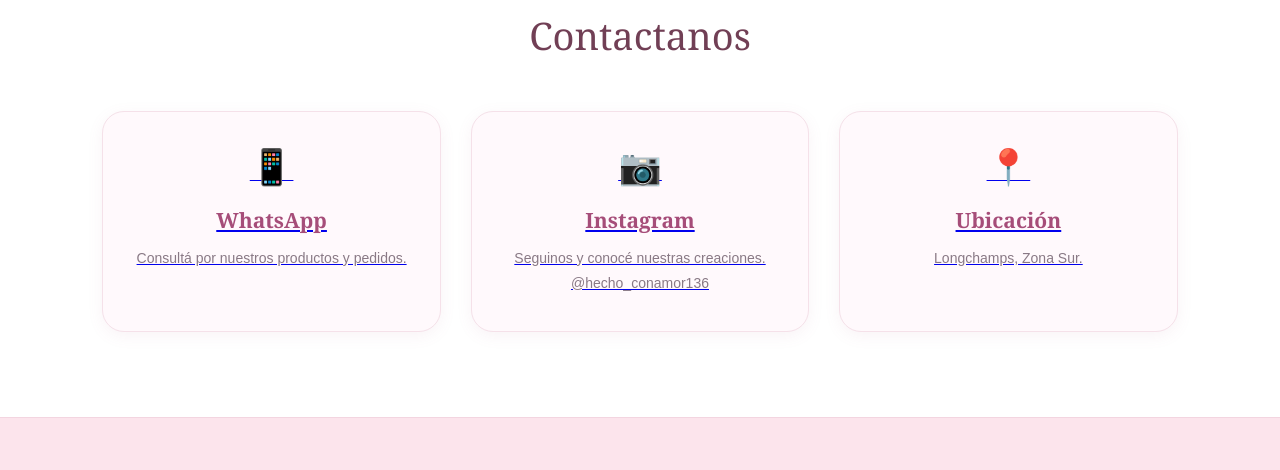
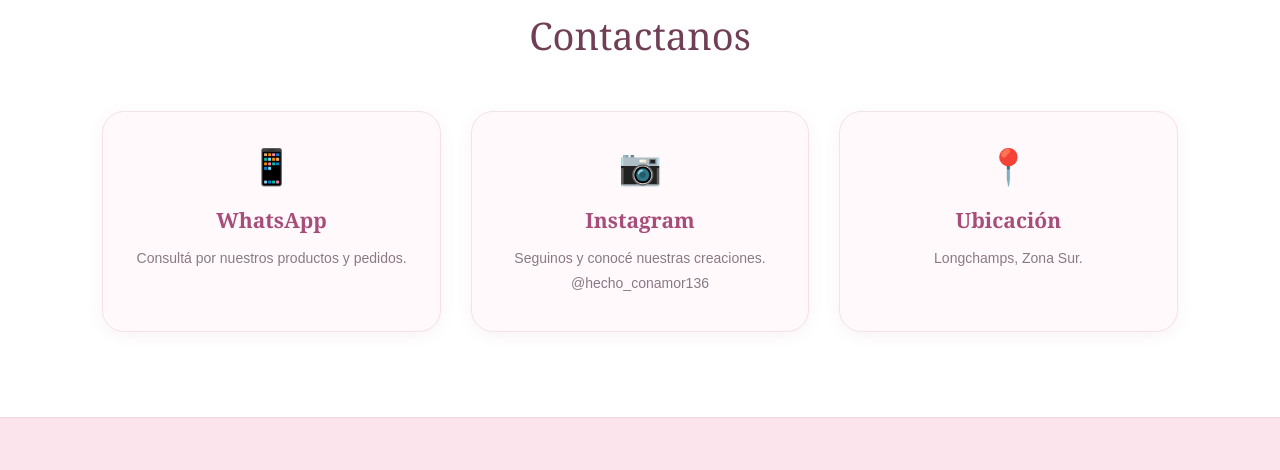
Before and after one commit to Tatacandela7/rb-pasteleria, a plain HTML site: page index.html in a window 1280 px wide. Shown: the part 3304-3774 px from the top of the page. Drawn offline with Linux system fonts and the light colour scheme.

Commit message:
Update style.css

```diff
--- a/style.css
+++ b/style.css
@@ -570,6 +570,19 @@ body {
     transition: transform 0.3s;
 }
 
+
+.enlace-contacto {
+    display: block;
+    text-decoration: none;
+    color: inherit;
+    cursor: pointer;
+}
+
+.enlace-contacto:hover {
+    transform: translateY(-5px);
+}
+
+
 .contacto-item:hover {
     transform: translateY(-5px);
 }
```
